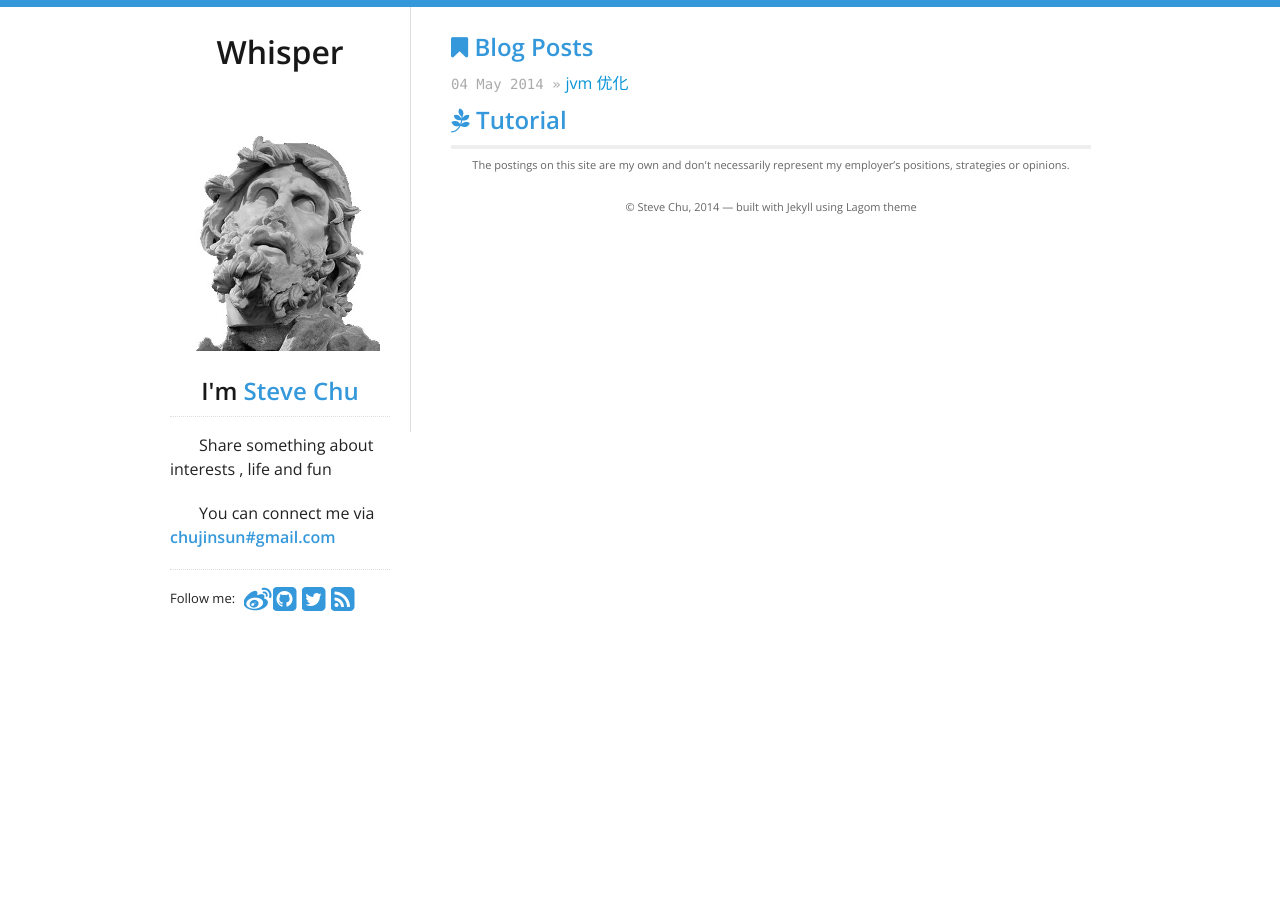
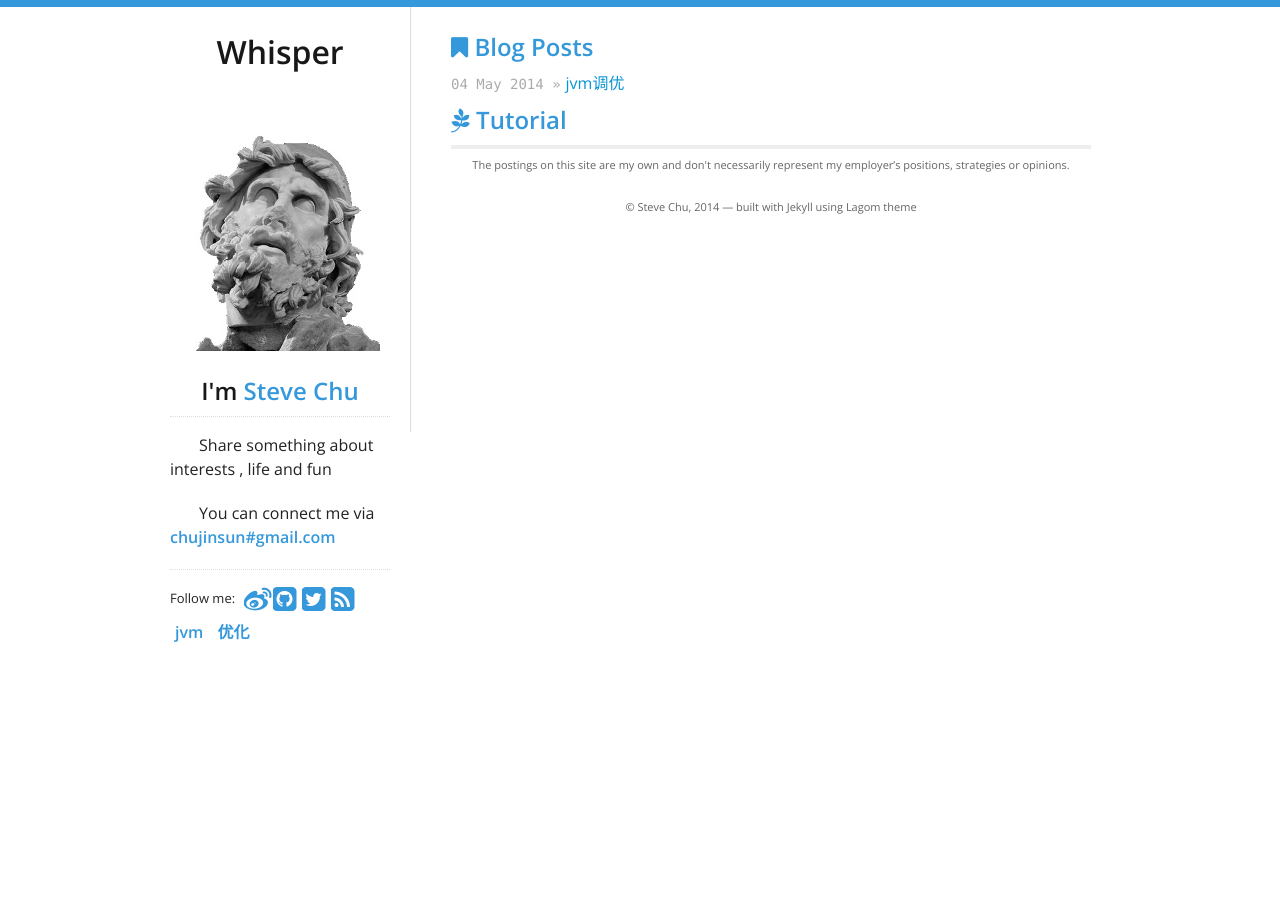
Before and after one commit to stevechu/stevechu.github.com, a Jekyll site: the page built from index.html, in a window 1280 px wide. Built offline with Jekyll 4.4.1, drawn with Linux system fonts in a browser that asks for light colours; nearby versions of some CDN libraries.

Commit message:
modify post

```diff
--- a/_posts/2014-05-04-jvm-optimization-pre.md
+++ b/_posts/2014-05-04-jvm-optimization-pre.md
@@ -1,6 +1,7 @@
 ---
 layout: post
-title: jvm 优化
+title: jvm调优
+tags: jvm 优化
 category: java
 ---
 ###JVM调优
--- a/index.html
+++ b/index.html
@@ -1,6 +1,6 @@
 ---
 layout: default
-title: blog, notes, and book writeups.
+title: Chu的博客
 ---
 
 <div id="home">
```
